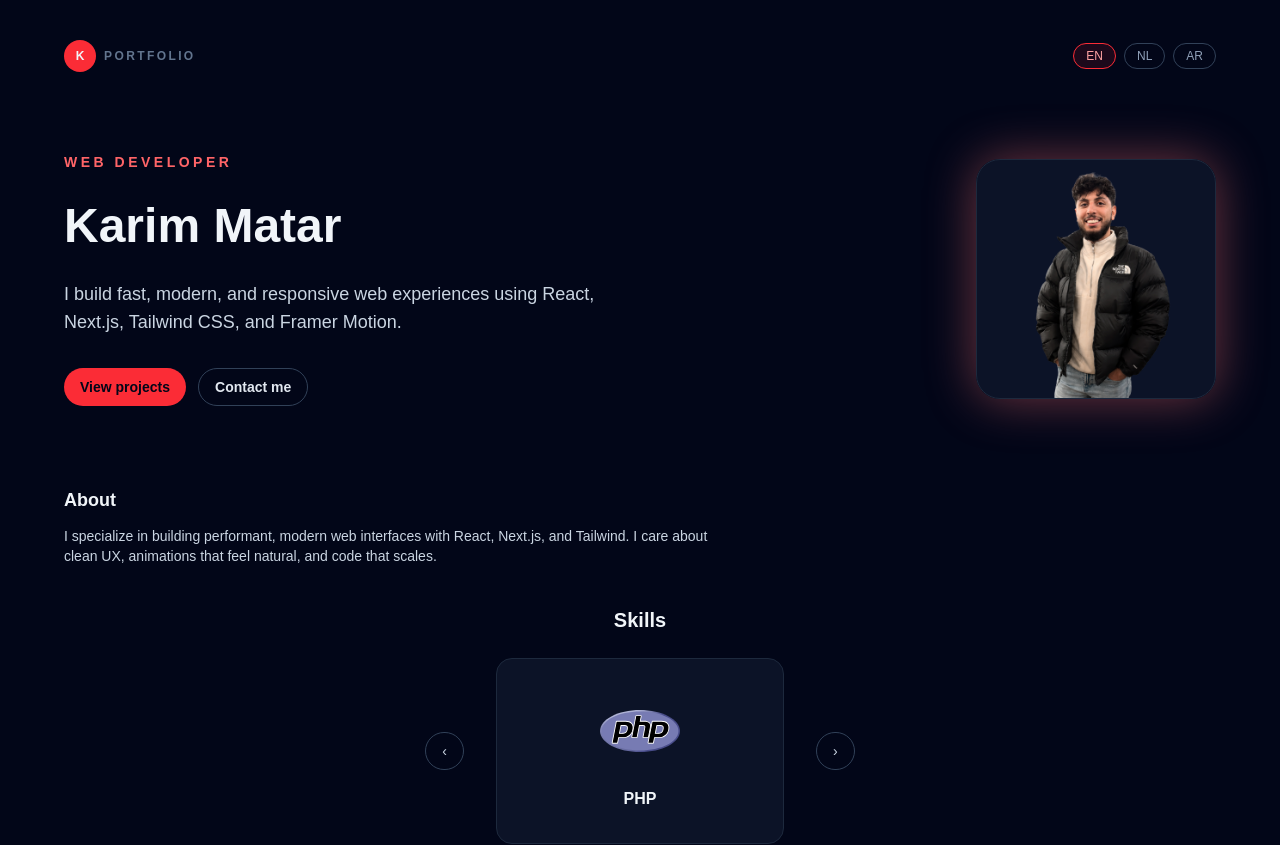
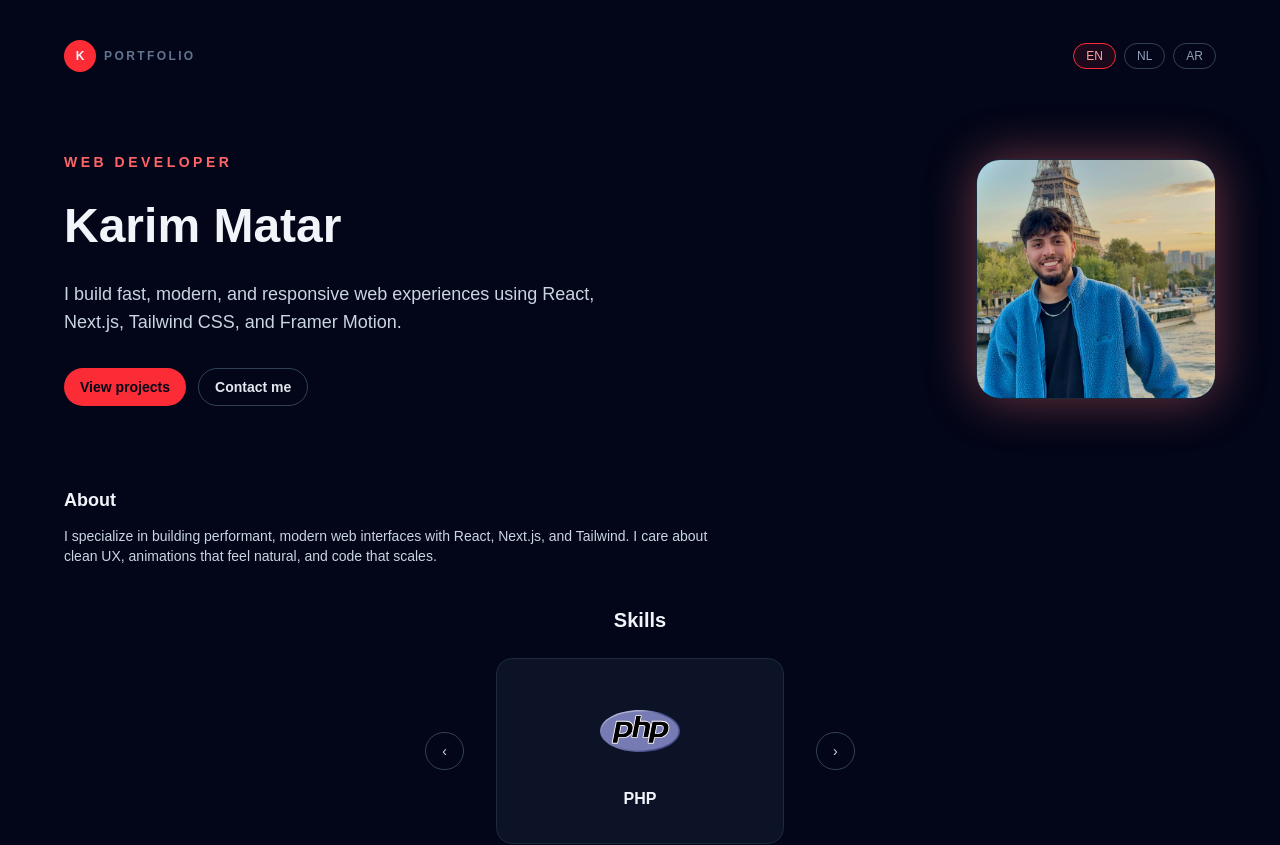
Before and after one commit to karimmatar7/Portfolio, a Next.js app: page / in a window 1280 px wide. Shown: the top 845 px of the page. Built offline with nearby package versions, Linux system fonts and the light colour scheme.

Commit message:
changed pic

```diff
--- a/app/page.tsx
+++ b/app/page.tsx
@@ -147,7 +147,7 @@ export default function Home() {
               transition={{ type: "spring", stiffness: 220, damping: 18 }}
             >
               <Image
-                src="/pics/me.png"
+                src="/pics/me.jpeg"
                 alt={t.photoAlt}  // e.g. "Karim Matar"
                 width={240}
                 height={240}
```
Also changed, not shown: public/pics/me.jpeg (added), public/pics/me.png (deleted).
